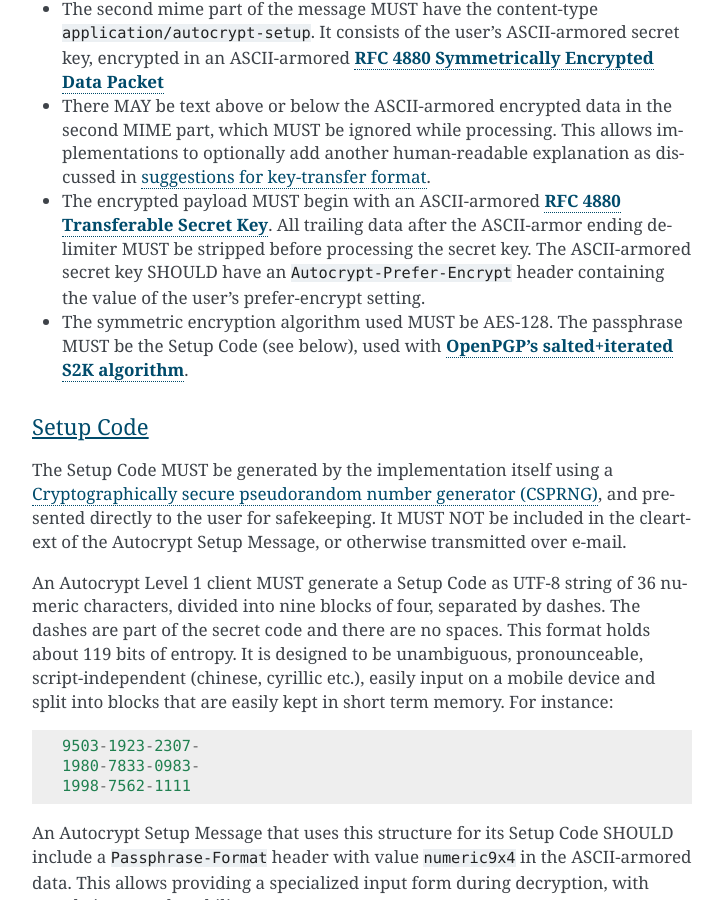
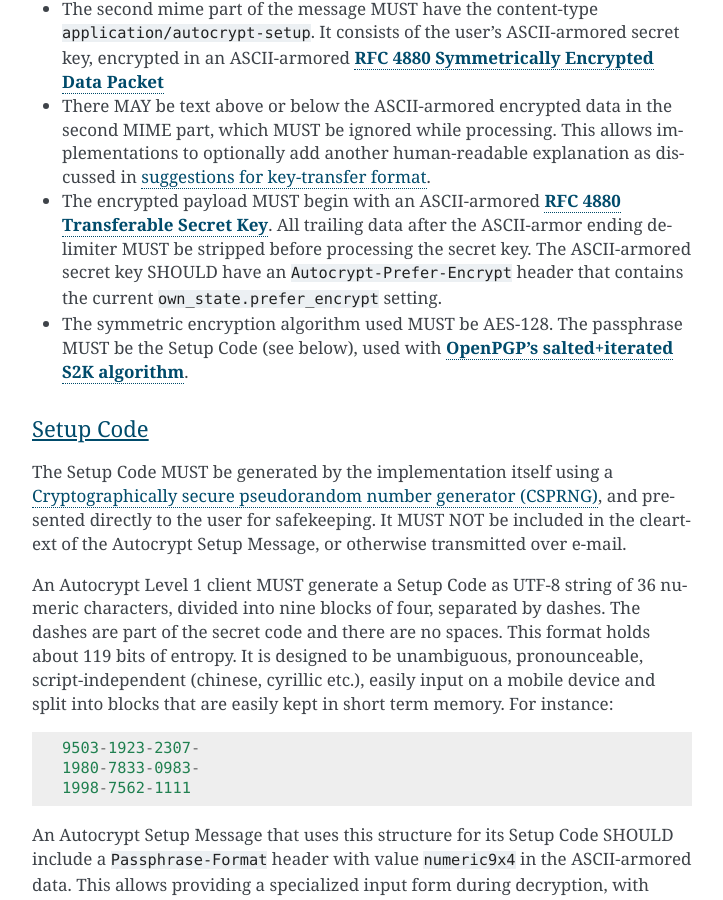
Before and after one commit to autocrypt/autocrypt, a Sphinx documentation site: the page built from doc/level1.rst, in a window 1280 px wide and 900 px high, scrolled down 15017 px. Shown: the whole window, without its empty margins (388-1111 px from the left). Built offline with Sphinx 7.4.7, drawn with Linux system fonts in a browser that asks for light colours.

Commit message:
more explicitly refer to the own_state.prefer_encrypt setting (closes #167)

```diff
--- a/doc/level1.rst
+++ b/doc/level1.rst
@@ -701,9 +701,9 @@ both programmatically and manually.
 - The encrypted payload MUST begin with an ASCII-armored :rfc:`RFC
   4880 Transferable Secret Key<4880#section-11.2>`. All trailing data
   after the ASCII-armor ending delimiter MUST be stripped before
-  processing the secret key.  The ASCII-armored secret key SHOULD have
-  an ``Autocrypt-Prefer-Encrypt`` header containing the value of the
-  user's prefer-encrypt setting.
+  processing the secret key. The ASCII-armored secret key SHOULD have
+  an ``Autocrypt-Prefer-Encrypt`` header that contains the current
+  ``own_state.prefer_encrypt`` setting.
 
 - The symmetric encryption algorithm used MUST be AES-128.
   The passphrase MUST be the Setup Code (see below), used
```
